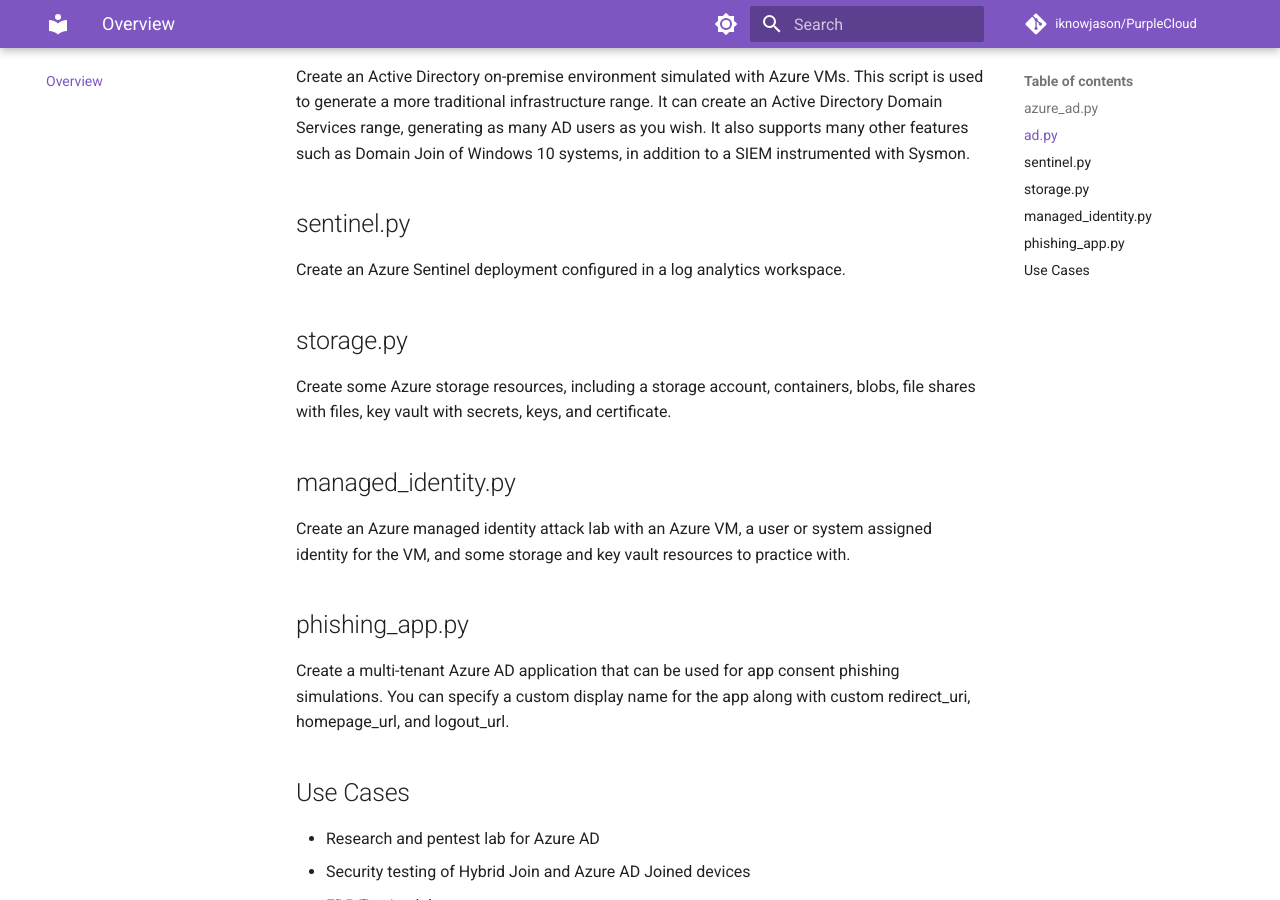
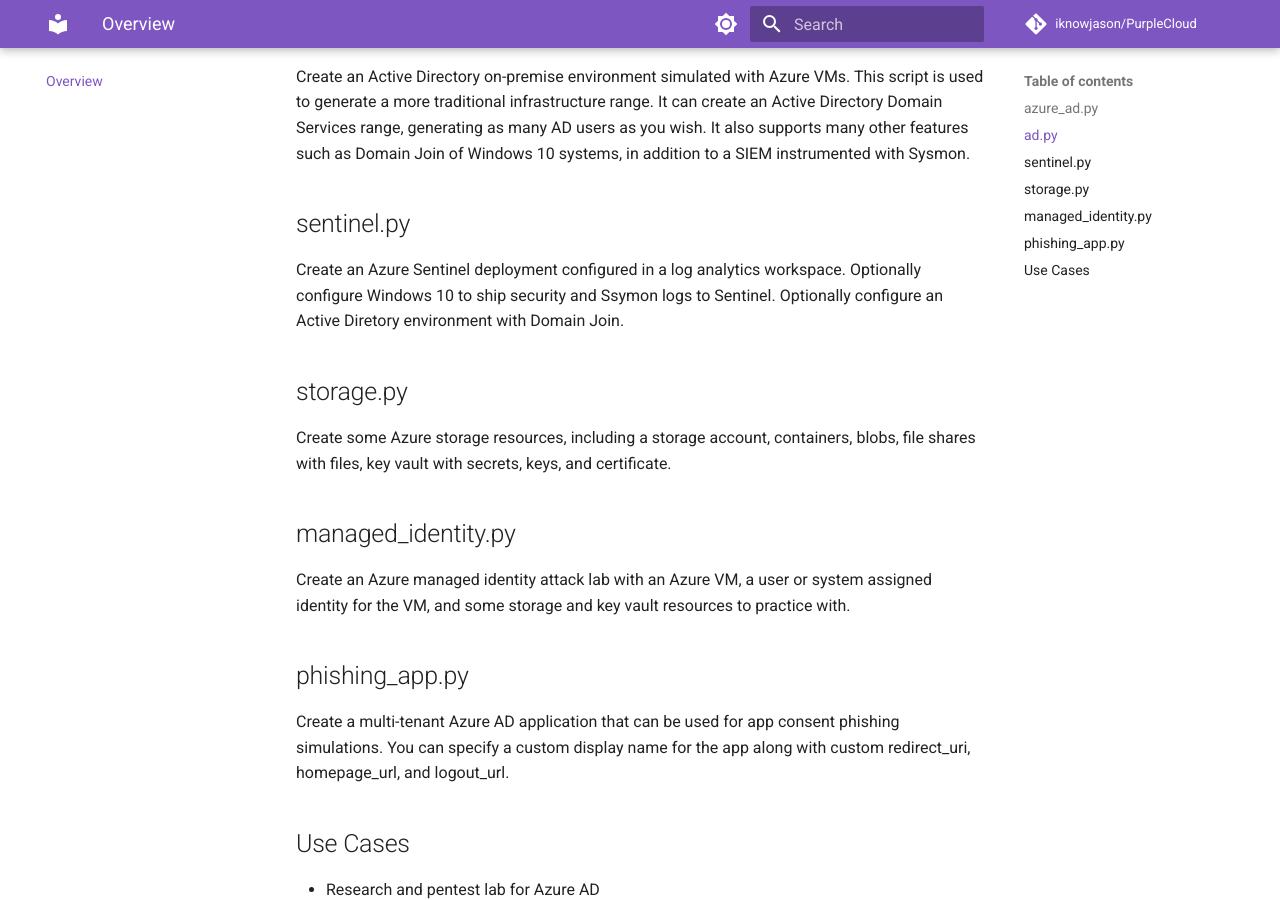
Before and after one commit to iknowjason/PurpleCloud, an MkDocs documentation site: the page built from docs/overview.md, in a window 1280 px wide and 900 px high, scrolled down 525 px. Built offline with MkDocs 1.6.1 and Material for MkDocs 9.7.7, drawn with Linux system fonts in a browser that asks for light colours; comment, search, counter and statistics services are not loaded.

Commit message:
Updated sentinel for log forwarding II

```diff
--- a/docs/overview.md
+++ b/docs/overview.md
@@ -9,7 +9,7 @@
 Create an Active Directory on-premise environment simulated with Azure VMs. This script is used to generate a more traditional infrastructure range. It can create an Active Directory Domain Services range, generating as many AD users as you wish. It also supports many other features such as Domain Join of Windows 10 systems, in addition to a SIEM instrumented with Sysmon.
 
 ## sentinel.py
-Create an Azure Sentinel deployment configured in a log analytics workspace.
+Create an Azure Sentinel deployment configured in a log analytics workspace.  Optionally configure Windows 10 to ship security and Ssymon logs to Sentinel.  Optionally configure an Active Diretory environment with Domain Join.
 
 ## storage.py
 Create some Azure storage resources, including a storage account, containers, blobs, file shares with files, key vault with secrets, keys, and certificate.
```
